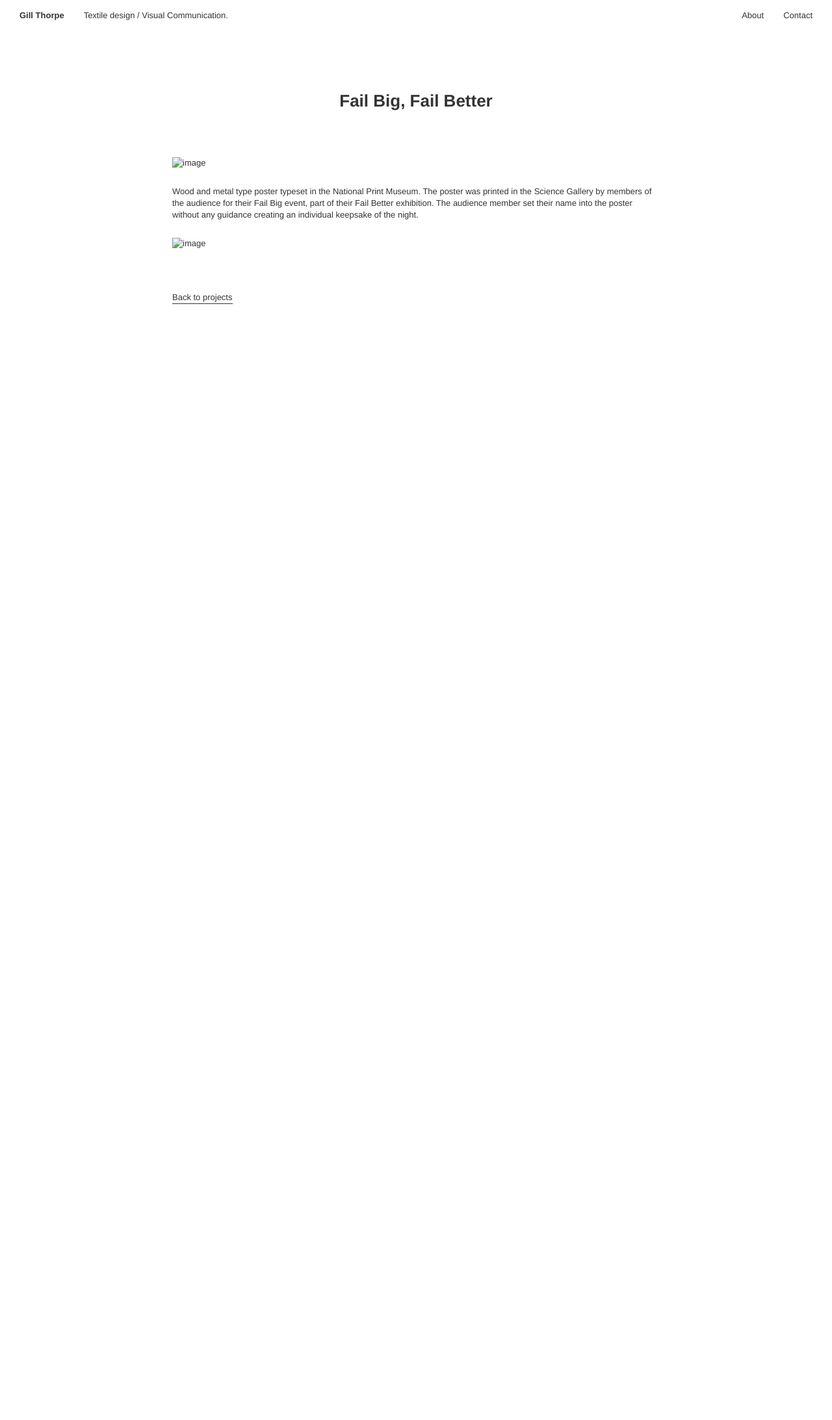
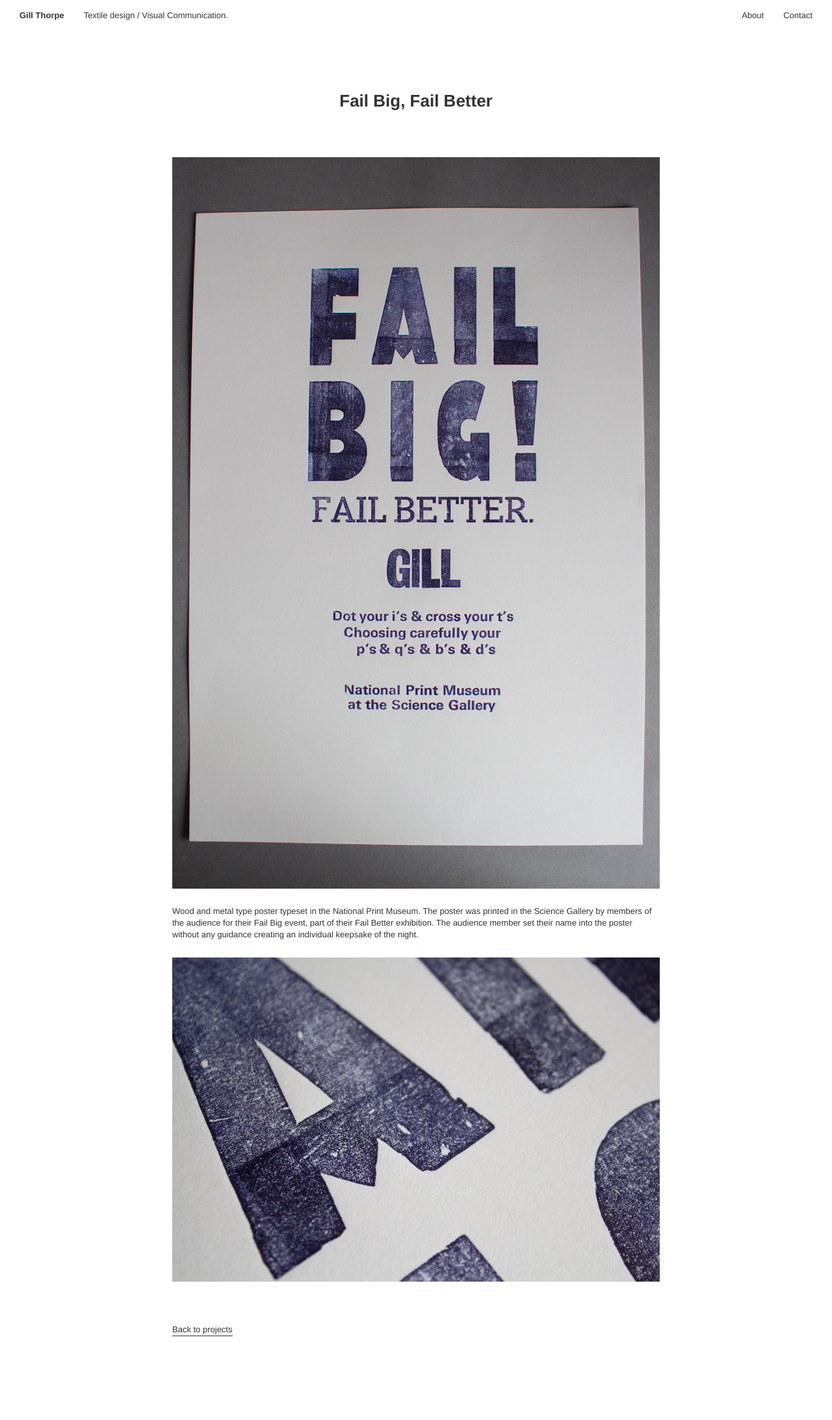
Before and after one commit to gill-thorpe/gill-thorpe.github.io, a Jekyll site: the page built from _posts/2015-05-17-Fail-Big-Fail-Better.html, in a window 1280 px wide. Shown: the whole page at 65% size. Built offline with Jekyll 4.4.1, drawn with Linux system fonts in a browser that asks for light colours; nearby versions of some CDN libraries; before the commit the page ends 900 px from its top, so only the background shows below that.

Commit message:
Update 2015-05-17-Fail-Big-Fail-Better.html

```diff
--- a/_posts/2015-05-17-Fail-Big-Fail-Better.html
+++ b/_posts/2015-05-17-Fail-Big-Fail-Better.html
@@ -3,12 +3,12 @@
 title:  "Fail Big, Fail Better"
 date:   2015-05-17 15:49:48
 categories: Visual-Communication
-thumbnail: ../../../../images/Fail_1.jpg
+thumbnail: ../../../../images/Fail-Big/Fail_1.jpg
 ---
 
-<img class="img-responsive" src="../../../../images/Fail_1.jpg" alt="image" />
+<img class="img-responsive" src="../../../../images/Fail-Big/Fail_1.jpg" alt="image" />
 
 Wood and metal type poster typeset in the National Print Museum. The poster was printed
 in the Science Gallery by members of the audience for their Fail Big event, part of their Fail Better exhibition. The audience member set their name into the poster without any guidance creating an individual keepsake of the night.
 
-<img class="img-responsive" src="../../../../images/Fail_2.jpg" alt="image" />
+<img class="img-responsive" src="../../../../images/Fail-Big/Fail_2.jpg" alt="image" />
```
